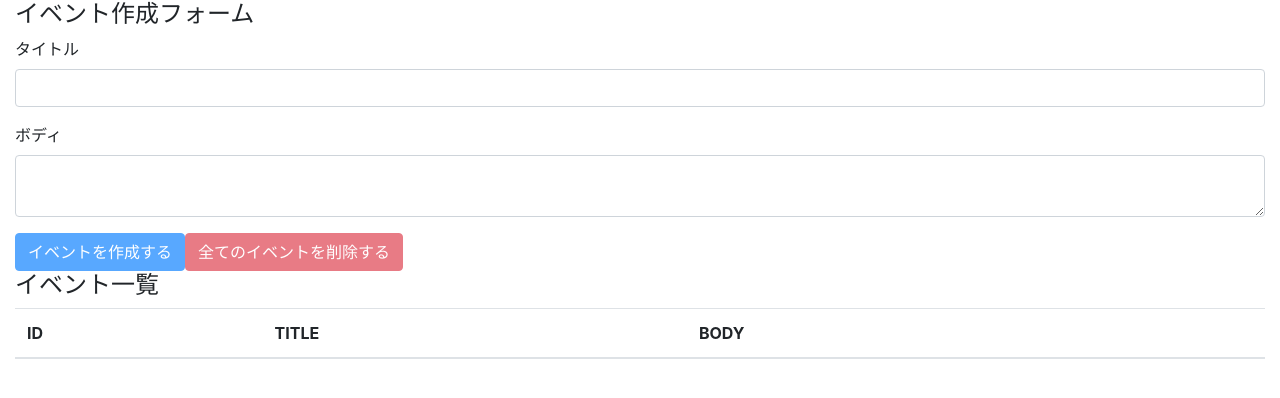
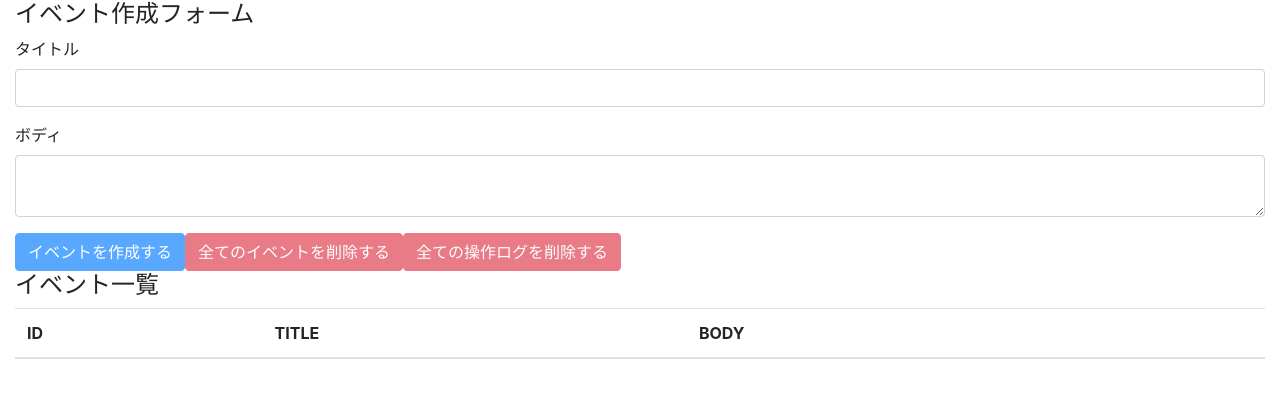
Before and after one commit to yamachan0625/react-hooks, a React (Create React App) app: page / in a window 1280 px wide. Shown: the top 398 px of the page. Built offline with nearby package versions, Linux system fonts and the light colour scheme.

Commit message:
delete all operation logs

```diff
--- a/src/components/EventForm.js
+++ b/src/components/EventForm.js
@@ -42,6 +42,16 @@ const EventForm = () => {
   };
 
   const unCreatable = title === '' || body === '';
+
+  const deleteAllOperationLogs = e => {
+    e.preventDefault();
+    const result = window.confirm('全てのログを本当に削除してもいいですか？');
+    if (result) {
+      dispatch({
+        type: DELETE_ALL_OPERATION_LOGS
+      });
+    }
+  };
   return (
     <>
       <h4>イベント作成フォーム</h4>
@@ -80,6 +90,13 @@ const EventForm = () => {
         >
           全てのイベントを削除する
         </button>
+        <button
+          className="btn btn-danger"
+          onClick={deleteAllOperationLogs}
+          disabled={state.operationLogs.length === 0}
+        >
+          全ての操作ログを削除する
+        </button>
       </form>
     </>
   );
```
